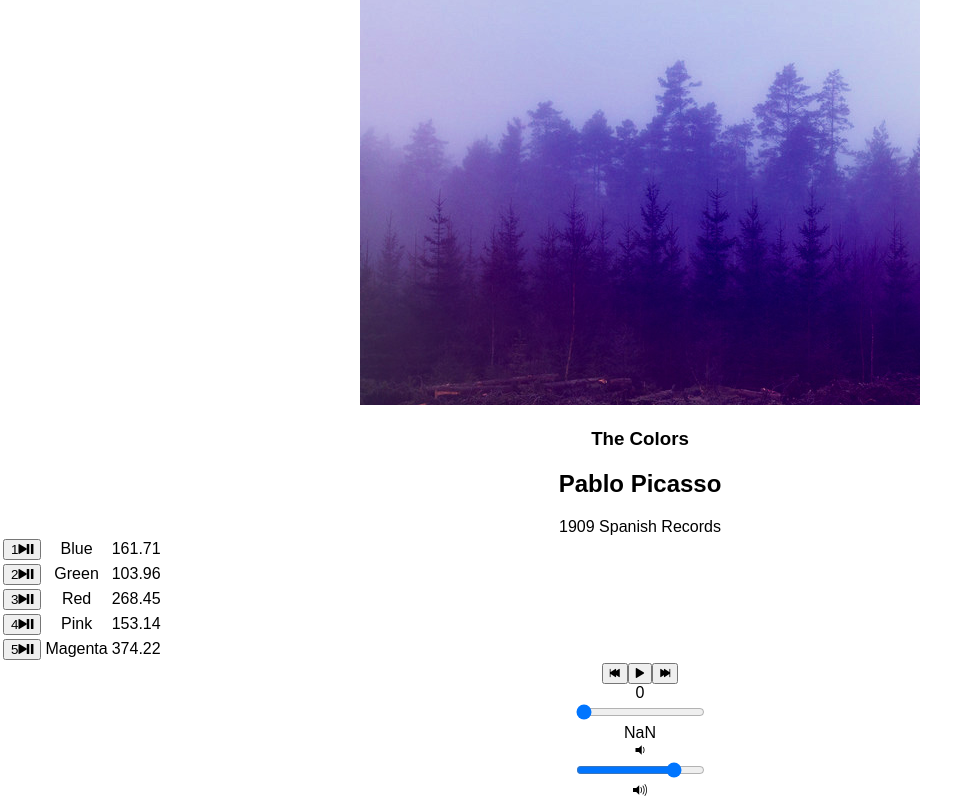
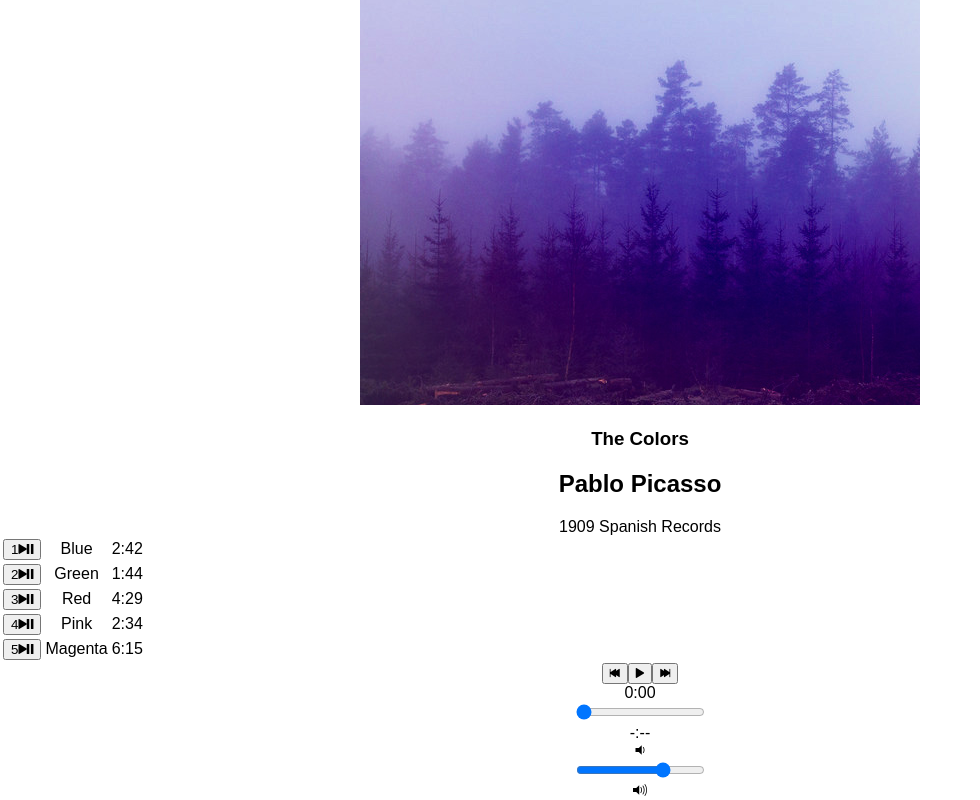
Before and after one commit to sds0208/bloc-jams-react, a React (Create React App) app: page /album/the-colors in a window 1280 px wide. Shown: the part 345-1145 px from the top of the page, without its empty margins (0-980 px from the left). Built offline with nearby package versions, Linux system fonts and the light colour scheme.

Commit message:
volume functionality added; song times displayed in minutes and seconds

```diff
--- a/src/components/Album.js
+++ b/src/components/Album.js
@@ -14,6 +14,7 @@
       album: album,
       currentSong: album.songs[0],
       currentTime: 0,
+      volume: 0.7,
       duration: album.songs[0].duration,
       isPlaying: false
     };
@@ -29,16 +30,21 @@
     },
     durationchange: e => {
       this.setState({ duration: this.audioElement.duration });
+    },
+    volumechange: e => {
+      this.setState({ volume: this.audioElement.volume });
     }
   };
   this.audioElement.addEventListener('timeupdate', this.eventListeners.timeupdate);
   this.audioElement.addEventListener('durationchange', this.eventListeners.durationchange);
+  this.audioElement.addEventListener('volumechange', this.eventListeners.volumechange);
 }
 
 componentWillUnmount() {
   this.audioElement.src = null;
   this.audioElement.removeEventListener('timeupdate', this.eventListeners.timeupdate);
   this.audioElement.removeEventListener('durationchange', this.eventListeners.durationchange);
+  this.audioElement.removeEventListener('volumechange', this.eventListeners.volumechange);
 }
 
 play() {
@@ -88,6 +94,27 @@
   this.setState({ currentTime: newTime });
 }
 
+handleVolumeChange(e) {
+  const newVolume = e.target.value;
+  this.audioElement.volume = newVolume;
+  this.setState({ volume: newVolume });
+}
+
+formatTime(timeInSeconds) {
+  if (isNaN(timeInSeconds)) {
+    return "-:--";
+  } else {
+    timeInSeconds = Math.ceil(timeInSeconds);
+    const seconds = timeInSeconds % 60;
+    const minutes = Math.floor(timeInSeconds / 60);
+    if (seconds < 10) {
+      return minutes + ":0" + seconds;
+    } else {
+      return minutes + ":" + seconds;
+    }
+  }
+}
+
   render() {
     return (
       <section className="album">
@@ -117,7 +144,7 @@
                     </button>
                   </td>
                   <td className="song-title">{song.title}</td>
-                  <td className="song-duration">{song.duration}</td>
+                  <td className="song-duration">{this.formatTime(song.duration)}</td>
                 </tr>
               )
             }
@@ -128,10 +155,13 @@
           currentSong={this.state.currentSong}
           currentTime={this.audioElement.currentTime}
           duration={this.audioElement.duration}
+          volume={this.state.volume}
+          formatTime={(t) => this.formatTime(t)}
           handleSongClick={() => this.handleSongClick(this.state.currentSong)}
           handlePrevClick={() => this.handlePrevClick()}
           handleNextClick={() => this.handleNextClick()}
           handleTimeChange={(e) => this.handleTimeChange(e)}
+          handleVolumeChange={(e) => this.handleVolumeChange(e)}
         />
       </section>
     );
--- a/src/components/PlayerBar.js
+++ b/src/components/PlayerBar.js
@@ -16,21 +16,29 @@
           </button>
         </section>
         <section id="time-control">
-          <div className="current-time">{this.props.currentTime}</div>
+          <div className="current-time">{this.props.formatTime(this.props.currentTime)}</div>
           <input
             type="range"
             className="seek-bar"
-            value={(this.props.currentTime / this.props.duration || 0 )}
+            value={(this.props.currentTime / this.props.duration) || 0 }
             max="1"
             min="0"
             step="0.01"
             onChange={this.props.handleTimeChange}
           />
-          <div className="total-time">{this.props.duration}</div>
+          <div className="total-time">{this.props.formatTime(this.props.duration)}</div>
         </section>
         <section id="volume-control">
           <div className="icon ion-volume-low"></div>
-          <input type="range" className="seek-bar" value="80" />
+          <input
+            type="range"
+            className="seek-bar"
+            value={(this.props.volume || 0.7 )}
+            max="1"
+            min="0"
+            step="0.01"
+            onChange={this.props.handleVolumeChange}
+          />
           <div className="icon ion-volume-high"></div>
         </section>
       </section>
```
